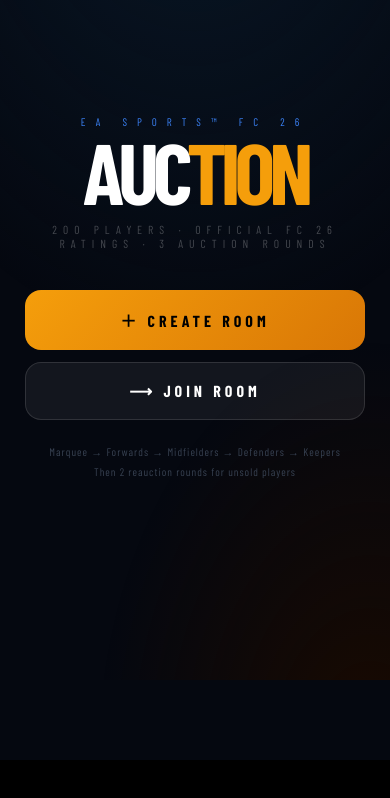
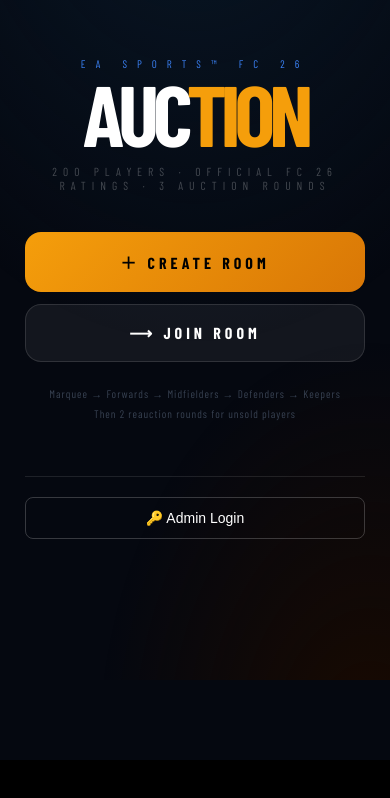
Before and after one commit to chiragudayashetty-tech/Fc-26-auction, a React (Vite) app: page / in a window 390 px wide. Shown: the part 164-962 px from the top of the page. Built offline with nearby package versions, Linux system fonts and the light colour scheme; a web font is replaced by a local one.

Commit message:
Make Admin Login prominent and visible on mobile

```diff
--- a/src/App.jsx
+++ b/src/App.jsx
@@ -701,6 +701,19 @@ export default function App() {
                 </div>
               </div>
             )}
+
+            <div style={{ marginTop: 40, borderTop: "1px solid rgba(255,255,255,0.1)", paddingTop: 20 }}>
+              {adminUser ? (
+                <div style={{ color: "#9ca3af", fontSize: 13, textAlign: "center" }}>
+                  Logged in as Admin ({adminUser.email})
+                  <button onClick={() => supabase.auth.signOut()} style={{ background: "none", border: "none", color: "#f87171", cursor: "pointer", marginLeft: 10, textDecoration: "underline" }}>Logout</button>
+                </div>
+              ) : (
+                <button onClick={() => setRAction("admin_login")} style={{ width: "100%", background: "none", border: "1px solid rgba(255,255,255,0.2)", color: "#fff", cursor: "pointer", padding: "12px", borderRadius: "8px", fontSize: 14 }}>
+                  🔑 Admin Login
+                </button>
+              )}
+            </div>
           </div>
         ) : rAction === "admin_login" ? (
           <div style={{ width: "100%", maxWidth: 400, display: "flex", flexDirection: "column", gap: 14 }}>
```
